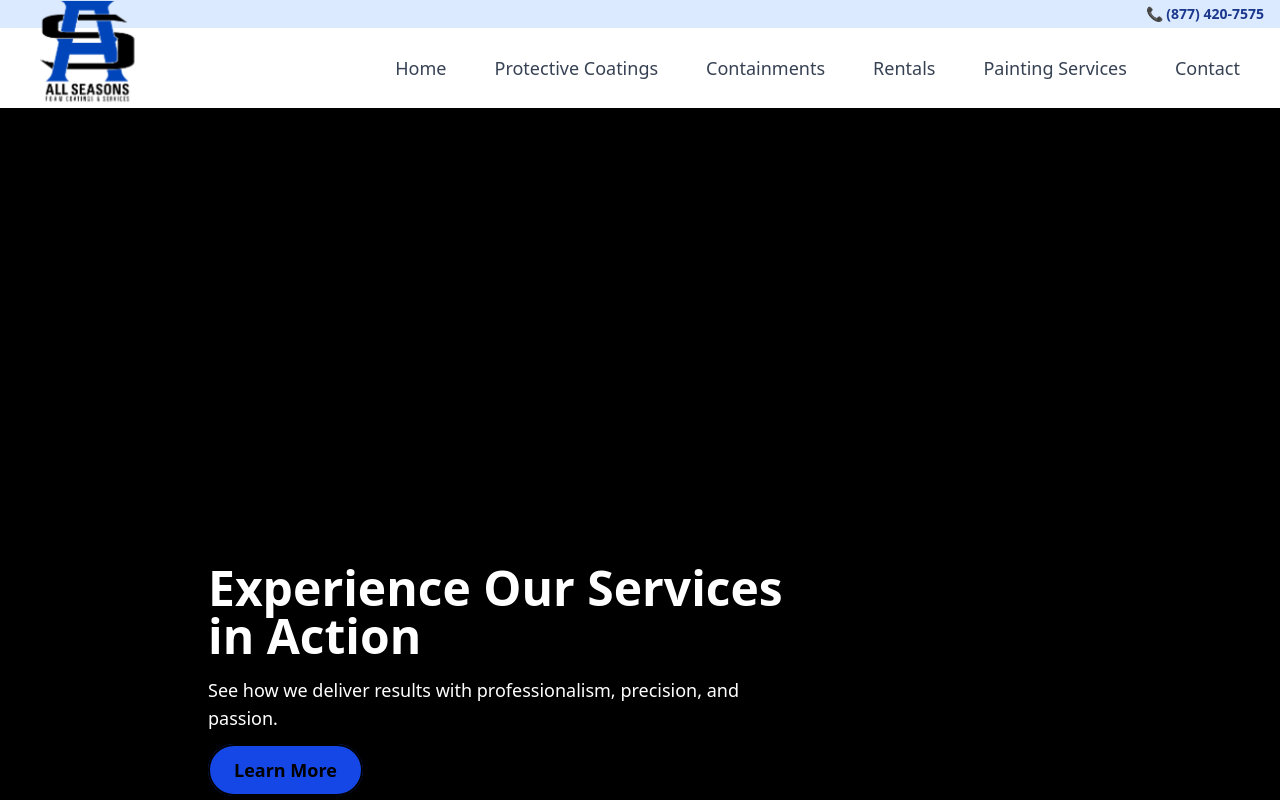
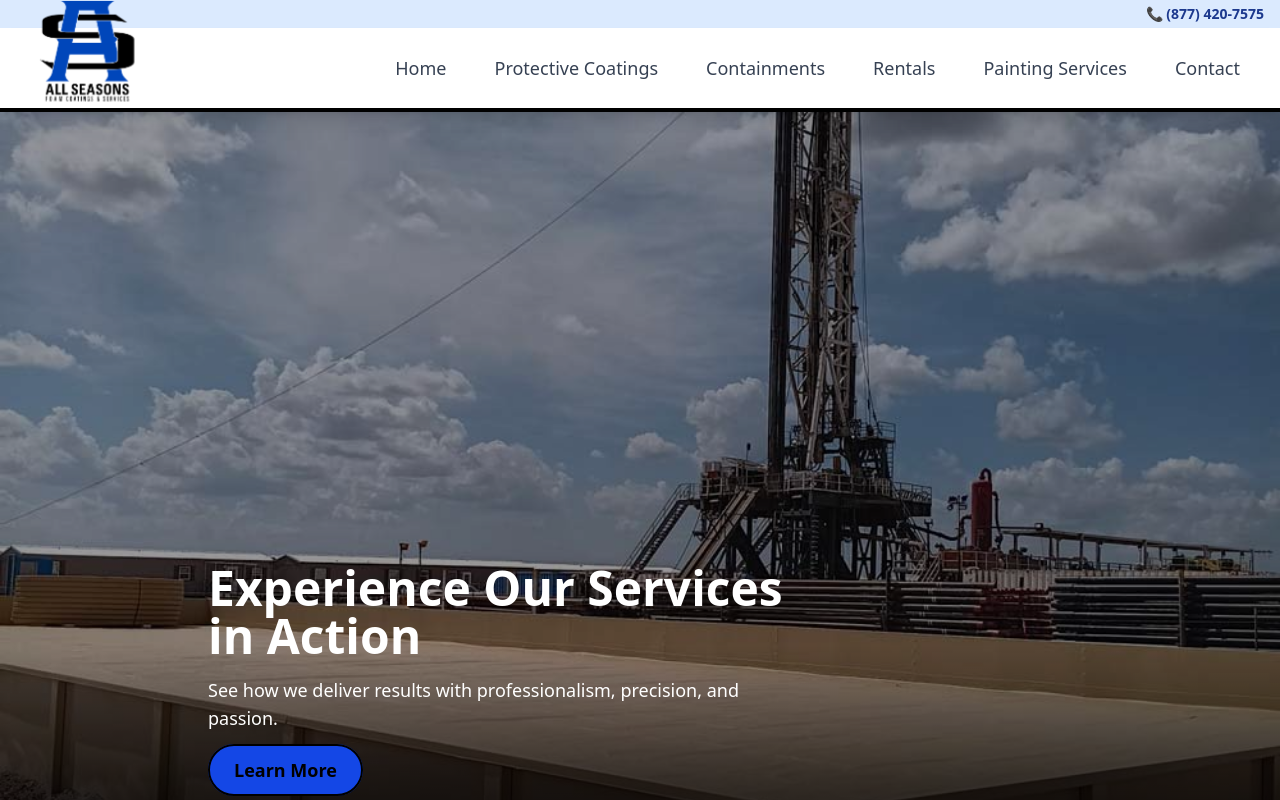
Before and after one commit to boonewh/allseasons, a Next.js app: page / in a window 1280 px wide. Shown: the top 800 px of the page. Built offline with nearby package versions, Linux system fonts and the light colour scheme.

Commit message:
Refactor VideoHero component for improved structure

```diff
--- a/components/VideoHero.js
+++ b/components/VideoHero.js
@@ -1,119 +1,29 @@
 'use client';
 
-import dynamic from 'next/dynamic';
-import { useEffect, useRef, useState } from 'react';
 import Image from 'next/image';
 import Link from 'next/link'
 
-const ReactPlayer = dynamic(() => import('react-player'), { ssr: false });
+const fallbackImage = '/images/sec_con.jpg';
 
 export default function VideoHero() {
-  const playerRef = useRef(null);
-  const containerRef = useRef(null);
-
-  const [isMobile, setIsMobile] = useState(false);
-  const [isSlowConnection, setIsSlowConnection] = useState(false);
-  const [showVideo, setShowVideo] = useState(true); // might disable if slow
-
-  const videoUrl = 'https://www.youtube.com/embed/Y2Fbiufr4xQ';
-  const fallbackImage = '/images/sec_con.jpg';
-
-  // Detect mobile and slow connection
-  useEffect(() => {
-    if (typeof window !== 'undefined') {
-      setIsMobile(window.innerWidth < 768);
-
-      const connection = navigator.connection || navigator.mozConnection || navigator.webkitConnection;
-      if (connection) {
-        const type = connection.effectiveType;
-        if (type === 'slow-2g' || type === '2g') {
-          setIsSlowConnection(true);
-          setShowVideo(false);
-        }
-      }
-    }
-  }, []);
-
-  // Scroll pause/resume
-  useEffect(() => {
-    if (!showVideo || isMobile || !playerRef.current) return;
-
-    const observer = new IntersectionObserver(
-      (entries) => {
-        const player = playerRef.current?.getInternalPlayer?.();
-        if (player?.playVideo && player?.pauseVideo) {
-          entries.forEach((entry) => {
-            if (entry.isIntersecting) {
-              player.playVideo();
-            } else {
-              player.pauseVideo();
-            }
-          });
-        }
-      },
-      { threshold: 0.25 }
-    );
-
-    if (containerRef.current) {
-      observer.observe(containerRef.current);
-    }
-
-    return () => {
-      if (containerRef.current) {
-        observer.unobserve(containerRef.current);
-      }
-    };
-  }, [showVideo, isMobile]);
-
   return (
-    <section
-      ref={containerRef}
-      className={`relative h-screen w-full overflow-hidden ${
-        isMobile ? 'bg-white' : 'bg-black'
-      }`}
-    >
-      {/* Background */}
+    <section className="relative h-screen w-full overflow-hidden bg-black">
+      {/* Background image — full bleed on all screen sizes */}
       <div className="absolute inset-0 z-0">
-        {showVideo && !isMobile ? (
-          <ReactPlayer
-            ref={playerRef}
-            url={videoUrl}
-            playing
-            muted
-            loop
-            controls={false}
-            width="100%"
-            height="100%"
-            config={{
-              youtube: {
-                playerVars: {
-                  autoplay: 1,
-                  modestbranding: 1,
-                  rel: 0,
-                  playsinline: 1,
-                },
-              },
-            }}
-            className="!absolute !top-0 !left-0 !h-full !w-full object-cover"
-          />
-        ) : (
         <Image
           src={fallbackImage}
-            alt="All Seasons preview"
+          alt="All Seasons Foam preview"
           fill
           priority
-            className="object-top object-cover bg-white"
+          className="object-cover object-center"
         />
-        )}
       </div>
 
-      {/* Overlay */}
-      <div className="absolute inset-0 bg-black/30 z-10" />
+      {/* Dark overlay */}
+      <div className="absolute inset-0 bg-black/40 z-10" />
 
-      {/* Bottom gradient fade for fallback image */}
-      {(isMobile || !showVideo) && (
+      {/* Bottom gradient fade */}
       <div className="absolute bottom-0 left-0 w-full h-1/3 z-10 bg-gradient-to-t from-black via-black/60 to-transparent pointer-events-none" />
-      )}
 
       {/* Text Content */}
       <div className="relative z-20 h-full flex items-end md:items-end justify-center md:justify-start px-4 pb-[16vh]">
```
Lines whose indentation alone changed are shown as unchanged.
